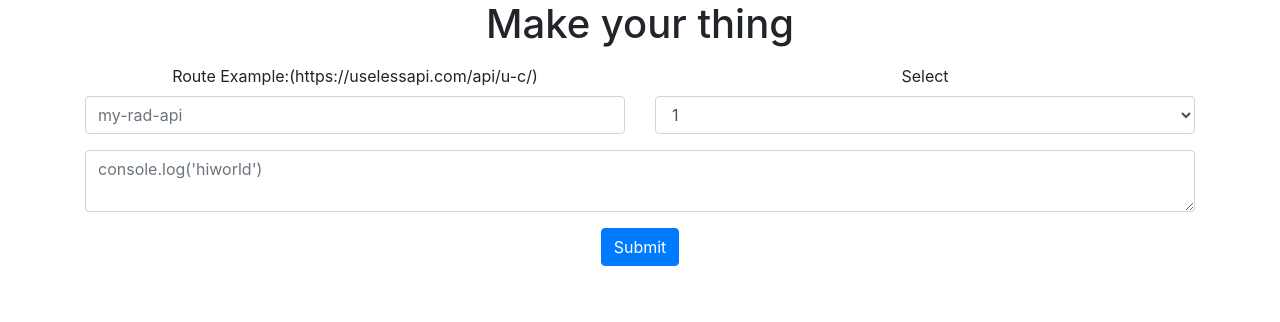
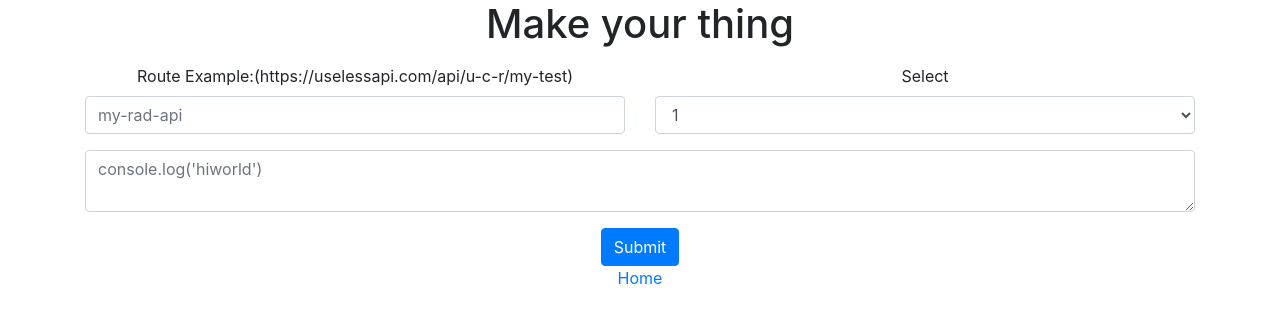
Before and after one commit to shyaboi/u-api-front, a React (Create React App) app: page / in a window 1280 px wide. Shown: the top 322 px of the page. Built offline with nearby package versions, Linux system fonts and the light colour scheme.

Commit message:
fixing routes for ngnix AWS deployment

```diff
--- a/src/App.js
+++ b/src/App.js
@@ -23,7 +23,7 @@ function App() {
 
     setIsLoading(true);
     var xhr = new XMLHttpRequest();
-    xhr.open("POST", "http://localhost:4444/api/u-c/new", true);
+    xhr.open("POST", "/u-c/new", true);
     xhr.setRequestHeader("Content-Type", "application/json");
     xhr.send(
       JSON.stringify({
@@ -50,7 +50,7 @@ function App() {
           <Col>
             <FormGroup>
               <Label for="exampleEmail">
-                Route Example:(https://uselessapi.com/api/u-c/)
+                Route Example:(https://uselessapi.com/api/u-c-r/my-test)
               </Label>
               <Input
                 type="route"
@@ -94,6 +94,11 @@ function App() {
           </Col>
         </Row>
       </Form>
+      <Row>
+        <Col>
+        <a href='https://uselessapi.com'>Home</a>
+        </Col>
+      </Row>
     </Container>
   );
 }
```
Also changed, not shown: 1 other file (tests, documents, lock files or other folders).
